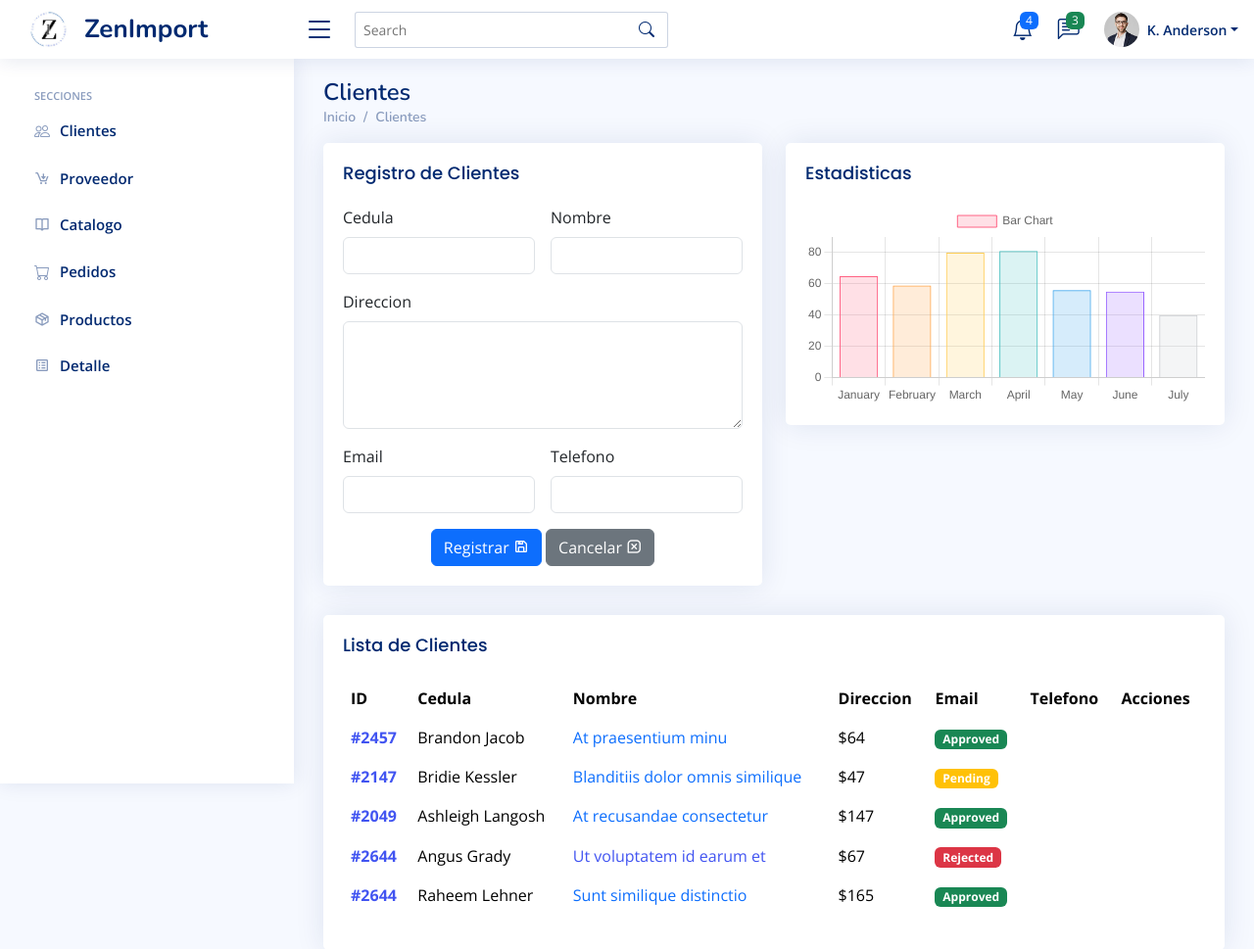
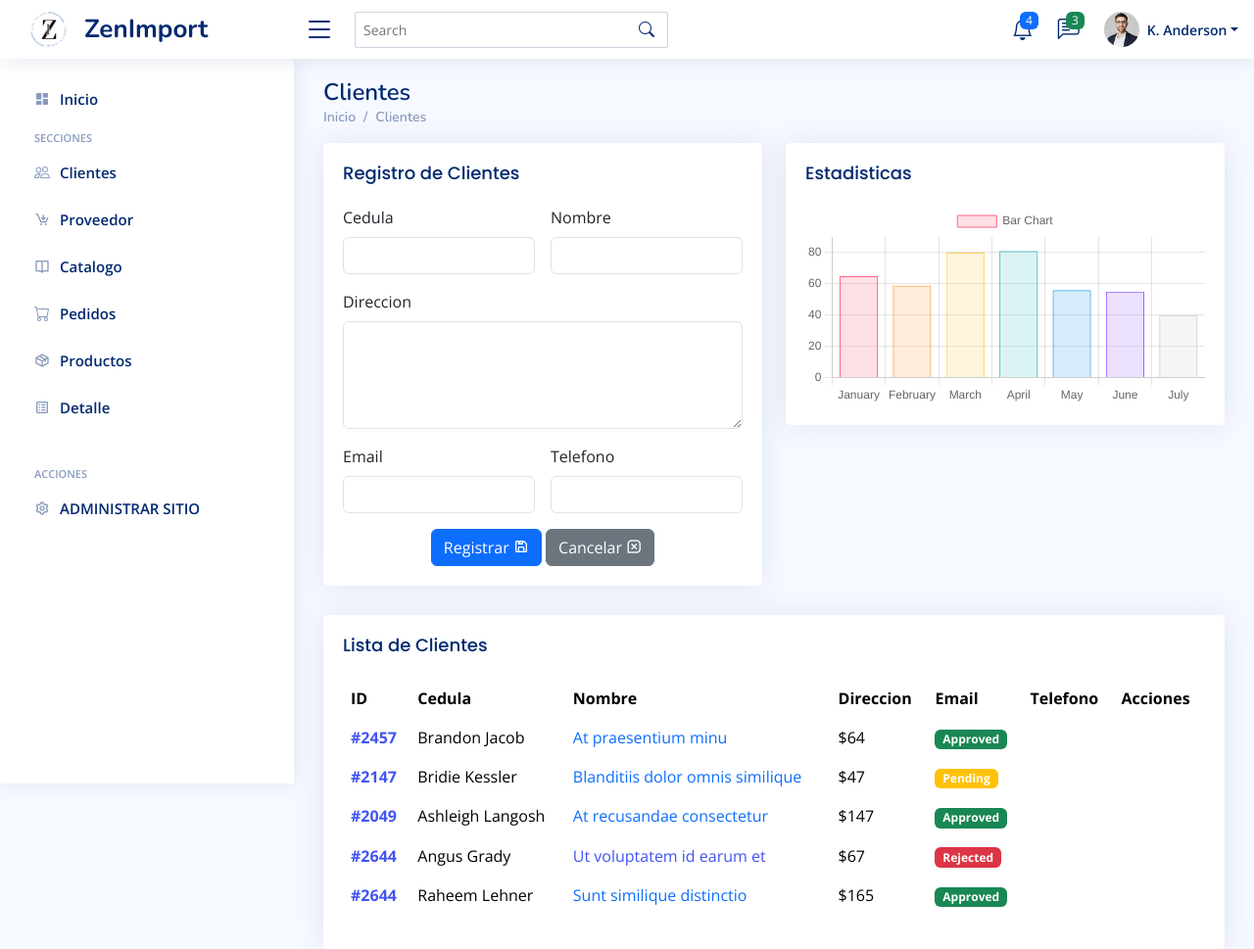
Before and after one commit to AlexHolaMundo/ProyectoFinalWeb, a Django app: page /listaClientes/ in a window 1280 px wide. Shown: the top 969 px of the page at 98% size. Run offline with Django 4.2, Linux system fonts and the light colour scheme; some libraries are stand-ins or nearby versions.

Commit message:
refactoring templates

```diff
--- a/Aplicaciones/Importaciones/templates/listaClientes.html
+++ b/Aplicaciones/Importaciones/templates/Cliente/listaClientes.html
@@ -1,4 +1,4 @@
-{% extends './plantilla.html'%} {%block contenido%} {%load static%}
+{% extends '../plantilla.html'%} {%block contenido%} {%load static%}
 <main id="main" class="main">
   <div class="pagetitle">
     <h1>Clientes</h1>
--- a/Aplicaciones/Importaciones/templates/plantilla.html
+++ b/Aplicaciones/Importaciones/templates/plantilla.html
@@ -348,6 +348,12 @@
     <!-- ======= Sidebar ======= -->
     <aside id="sidebar" class="sidebar">
       <ul class="sidebar-nav" id="sidebar-nav">
+        <li class="nav-item">
+          <a class="nav-link collapsed" href="/">
+            <i class="bx bxs-dashboard"></i>
+            <span>Inicio</span>
+          </a>
+        </li>
         <li class="nav-heading">Secciones</li>
         <li class="nav-item">
           <a class="nav-link collapsed" href="/listaClientes">
@@ -396,6 +402,15 @@
           </a>
         </li>
         <!-- End Detalle Page Nav -->
+        <br />
+        <li class="nav-heading">Acciones</li>
+        <li class="nav-item">
+          <a class="nav-link collapsed" href="/admin">
+            <i class="bx bx-cog"></i>
+            <span>ADMINISTRAR SITIO</span>
+          </a>
+        </li>
+        <!-- End Admin Page Nav -->
       </ul>
     </aside>
     <!-- End Sidebar-->
--- a/Aplicaciones/Importaciones/views.py
+++ b/Aplicaciones/Importaciones/views.py
@@ -9,7 +9,7 @@
 #Listar datos de la tabla Cliente
 def listaClientes(request):
     clienteBdd=Cliente.objects.all()
-    return render(request, 'listaClientes.html', {'clientes':clienteBdd})
+    return render(request, 'Cliente/listaClientes.html', {'clientes':clienteBdd})
 #guardar cliente
 def guardarCliente(request):
         cedula=request.POST["cedula"]
```
Also changed, not shown: Aplicaciones/Importaciones/templates/Catalogo/listaCatalogos.html (renamed from Aplicaciones/Importaciones/templates/listaCatalogos.html), Aplicaciones/Importaciones/templates/Detalle/listaDetalles.html (renamed from Aplicaciones/Importaciones/templates/listaDetalles.html), Aplicaciones/Importaciones/templates/Pedido/listaPedidos.html (renamed from Aplicaciones/Importaciones/templates/listaPedidos.html), Aplicaciones/Importaciones/templates/Producto/listaProductos.html (renamed from Aplicaciones/Importaciones/templates/listaProductos.html), Aplicaciones/Importaciones/templates/Proveedor/listaProveedores.html (renamed from Aplicaciones/Importaciones/templates/listaProveedores.html).
